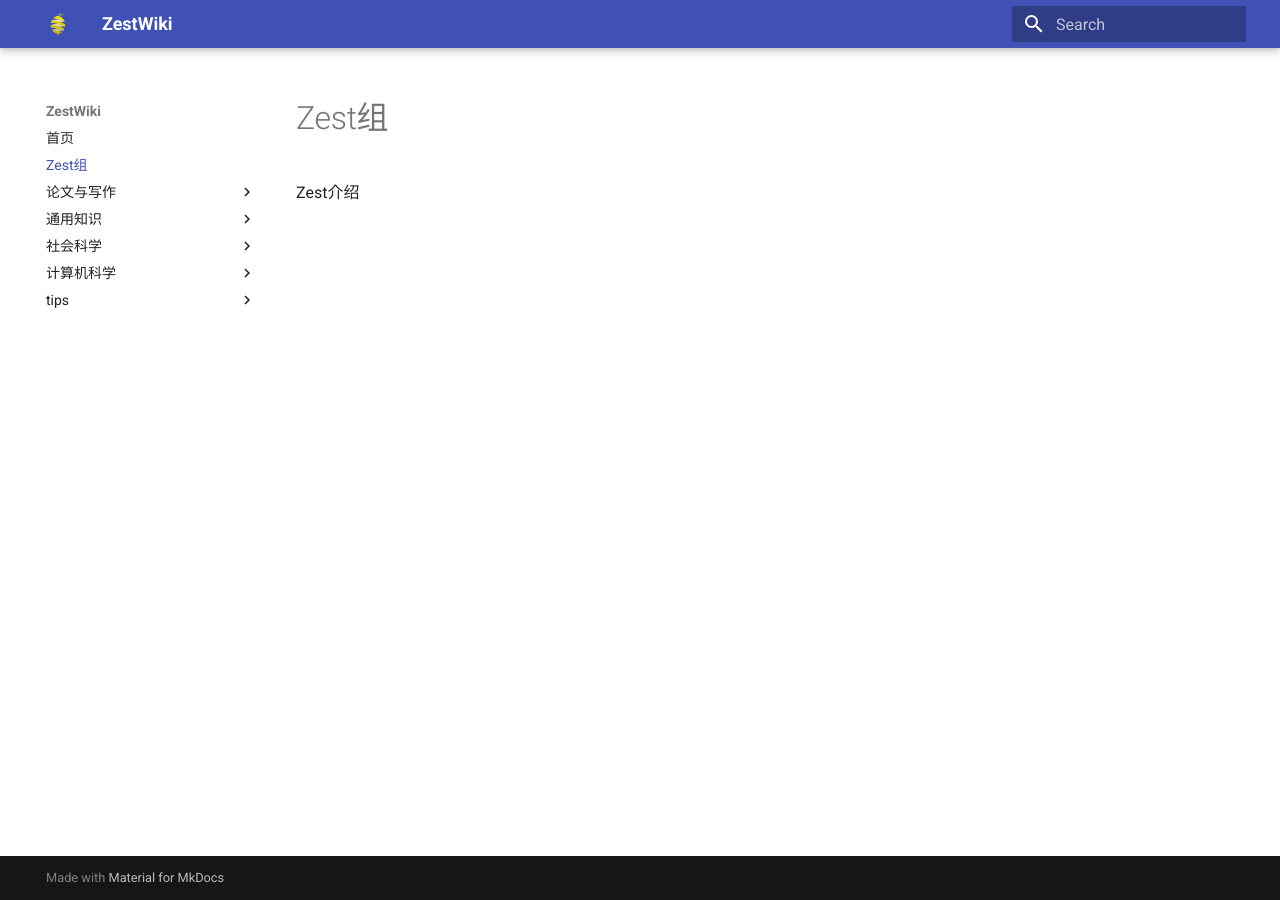
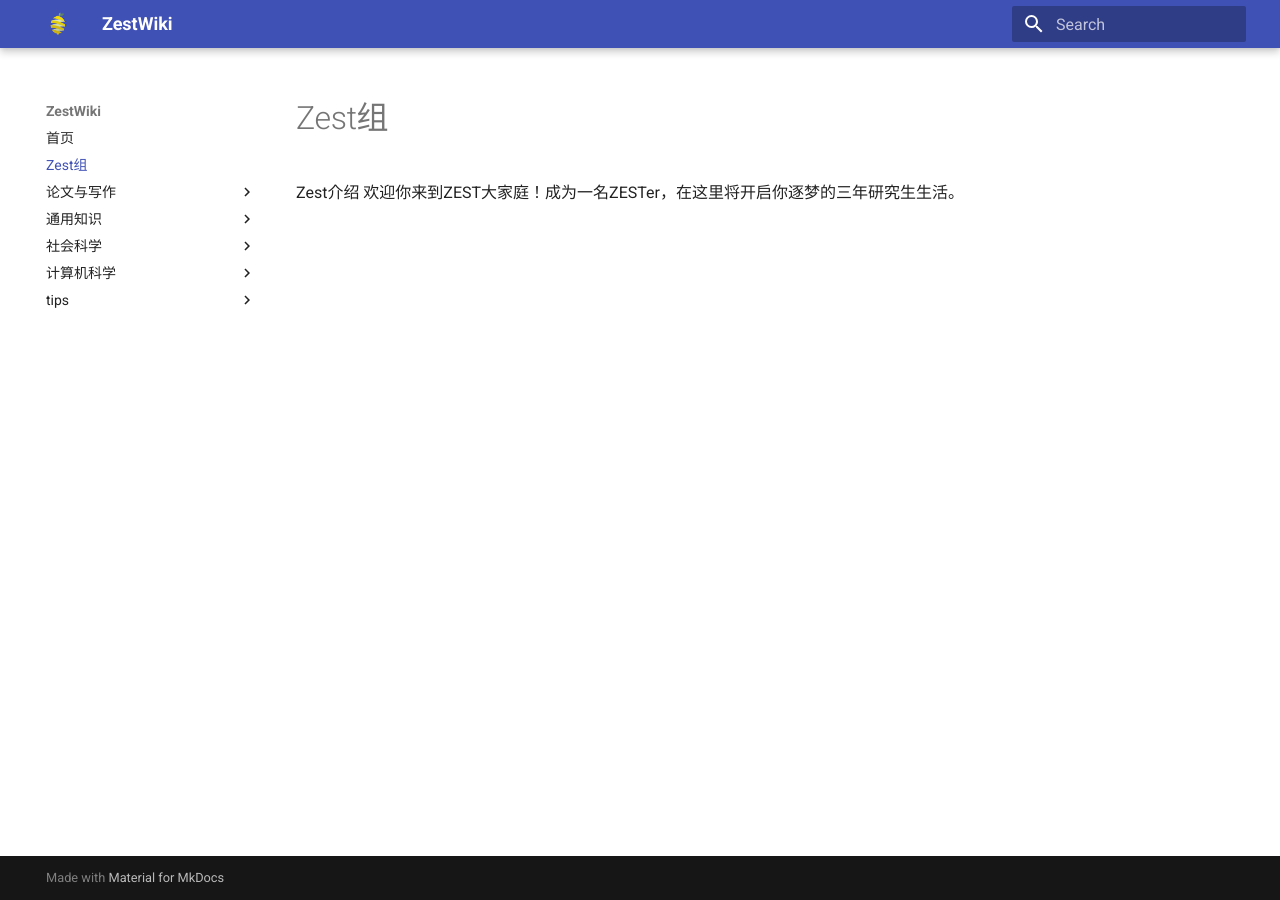
Before and after one commit to jtxdotpy/ZestWiki, an MkDocs documentation site: the page built from docs/general/introduction.md, in a window 1280 px wide. Built offline with MkDocs 1.6.1 and Material for MkDocs 9.7.7, drawn with Linux system fonts in a browser that asks for light colours.

Commit message:
Update introduction.md

```diff
--- a/docs/general/introduction.md
+++ b/docs/general/introduction.md
@@ -1 +1,2 @@
 Zest介绍
+欢迎你来到ZEST大家庭！成为一名ZESTer，在这里将开启你逐梦的三年研究生生活。
```
